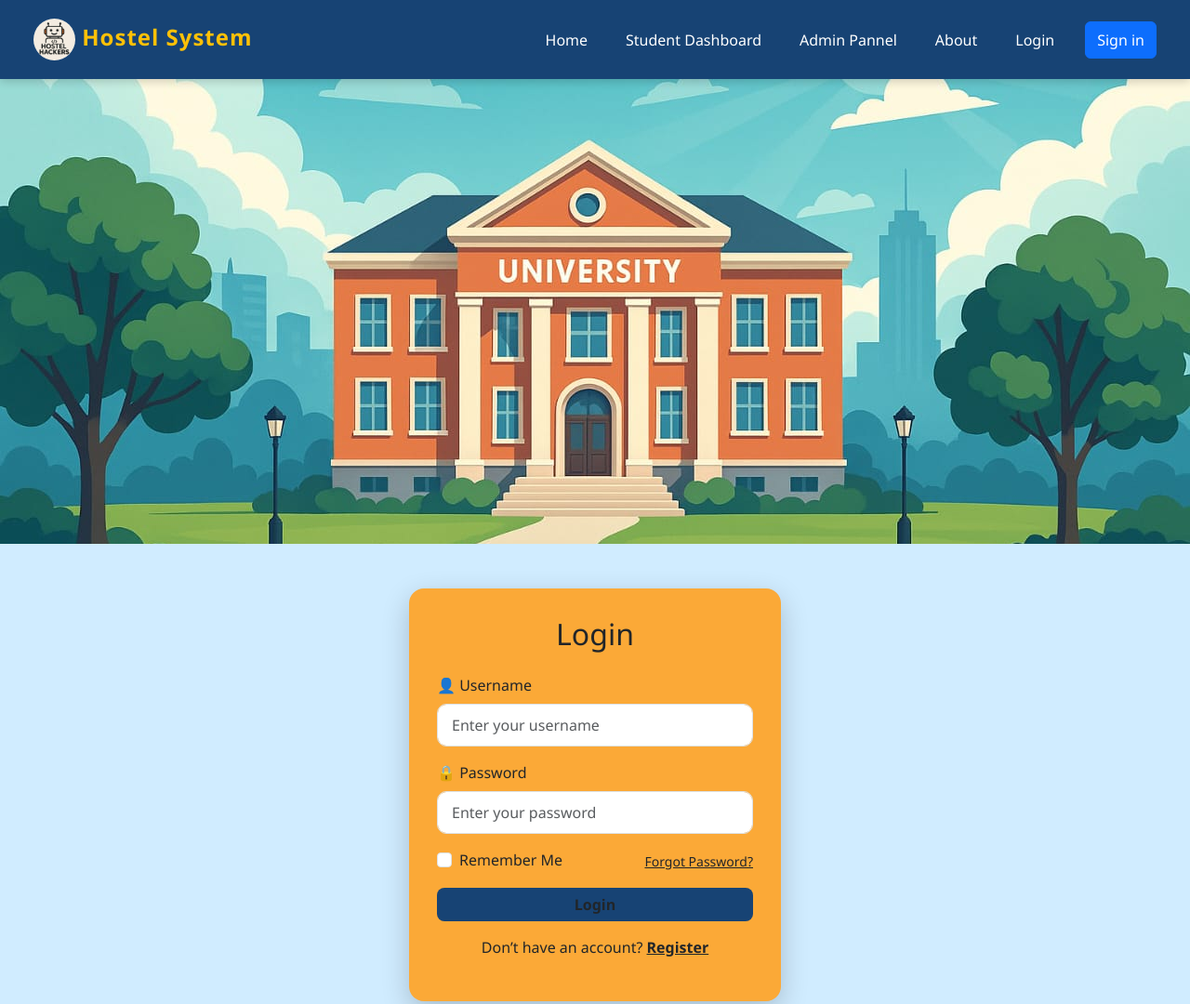
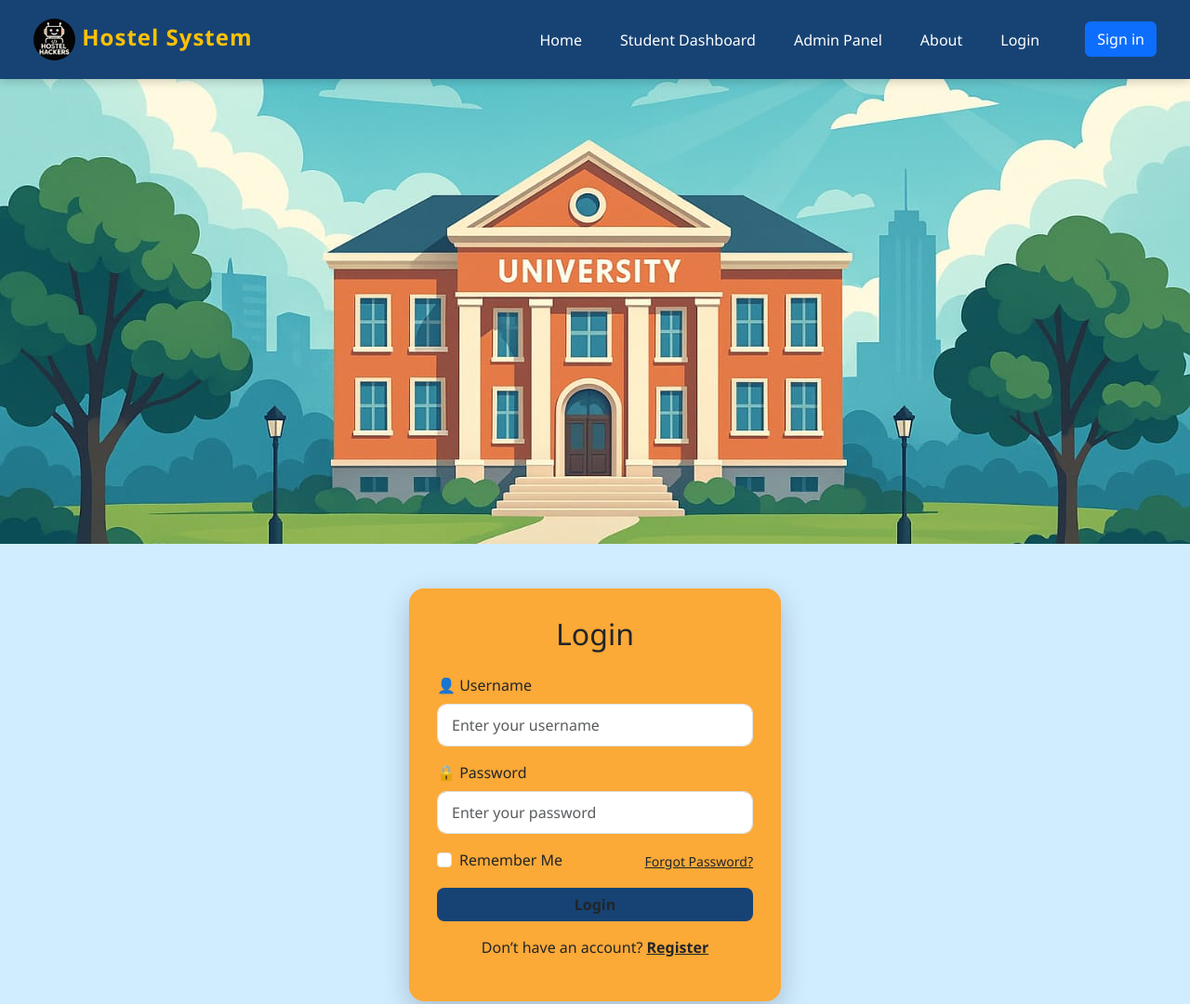
Before and after one commit to hostelhacker23/Hostel-System, a website: page frontend/pages/login_page.html in a window 1280 px wide. Shown: the top 1080 px of the page at 93% size. Drawn offline with nearby package versions, Linux system fonts and the light colour scheme.

Commit message:
error modify

```diff
--- a/frontend/pages/login_page.html
+++ b/frontend/pages/login_page.html
@@ -78,20 +78,27 @@
   <!-- Navbar -->
  <nav class="navbar navbar-expand-lg px-4 sticky-top">
   <div class="container-fluid">
-      <a class="navbar-brand" href="#"><img class="Logo" src="../images/logo.jpg" alt=""> Hostel System</a>
-      <button class="navbar-toggler" type="button" data-bs-toggle="collapse" data-bs-target="#nav">
+    <a class="navbar-brand" href="#">
+      <img class="Logo" src="../images/logo_.jpg" alt=""> Hostel System
+    </a>
+
+    <!-- Push toggle button to right using ms-auto -->
+    <button class="navbar-toggler ms-auto" type="button" data-bs-toggle="collapse" data-bs-target="#nav">
       <span class="navbar-toggler-icon"></span>
     </button>
+
     <div class="collapse navbar-collapse" id="nav">
       <ul class="navbar-nav ms-auto">
         <li class="nav-item"><a class="nav-link" href="../index.html">Home</a></li>
-          <li class="nav-item"><a class="nav-link" href="./Student_Dashboard.html">Student Dashboard</a></li>
-          <li class="nav-item"><a class="nav-link" href="../pages/admin_login.html">Admin Pannel</a></li>
-          <li class="nav-item"><a class="nav-link" href="./about.html">About</a></li>
-          <li class="nav-item"><a class="nav-link" href="./login_page.html">Login</a></li>
-          <!-- Sign In Modal HTML -->
-<button class="btn btn-primary" data-bs-toggle="modal" data-bs-target="#signInModal">Sign in</button>
+        <li class="nav-item"><a class="nav-link" href="../pages/Student_Dashboard.html">Student Dashboard</a></li>
+        <li class="nav-item"><a class="nav-link" href="../pages/admin_login.html">Admin Panel</a></li>
+        <li class="nav-item"><a class="nav-link" href="../pages/about.html">About</a></li>
+        <li class="nav-item"><a class="nav-link" href="../pages/login_page.html">Login</a></li>
 
+        <!-- Sign In Button inside navbar (optional placement) -->
+        <li class="nav-item">
+          <button class="btn btn-primary ms-lg-3 mt-2 mt-lg-0" data-bs-toggle="modal" data-bs-target="#signInModal">Sign in</button>
+        </li>
       </ul>
     </div>
   </div>
```
Also changed, not shown: frontend/index.html (+12 -7 lines), frontend/pages/about.html (+12 -8 lines). Lines whose indentation alone changed are shown as unchanged.
